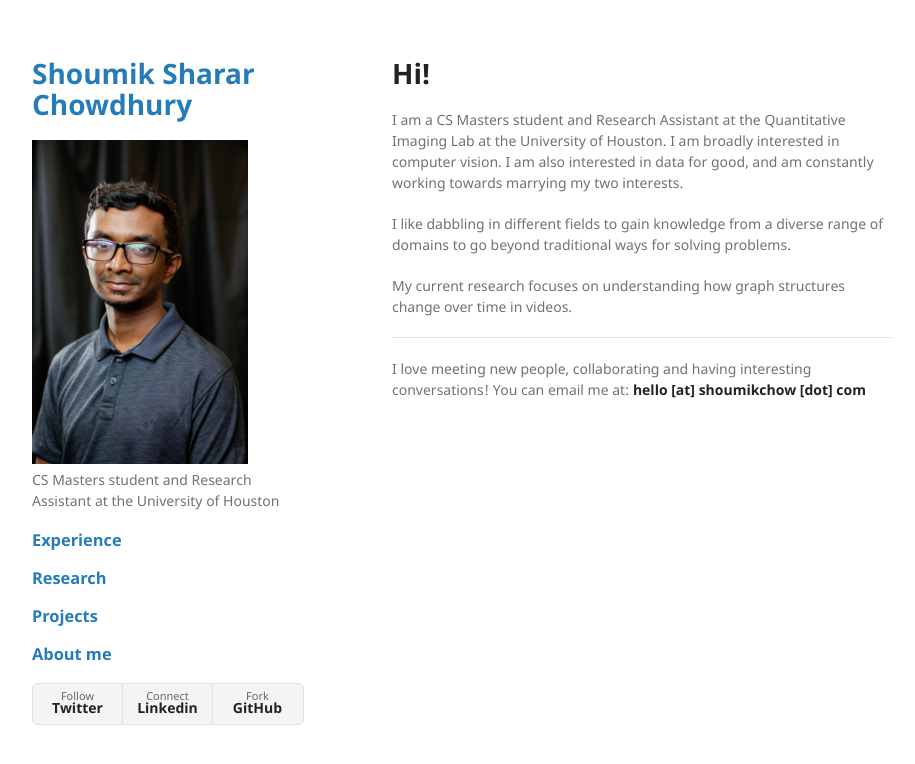
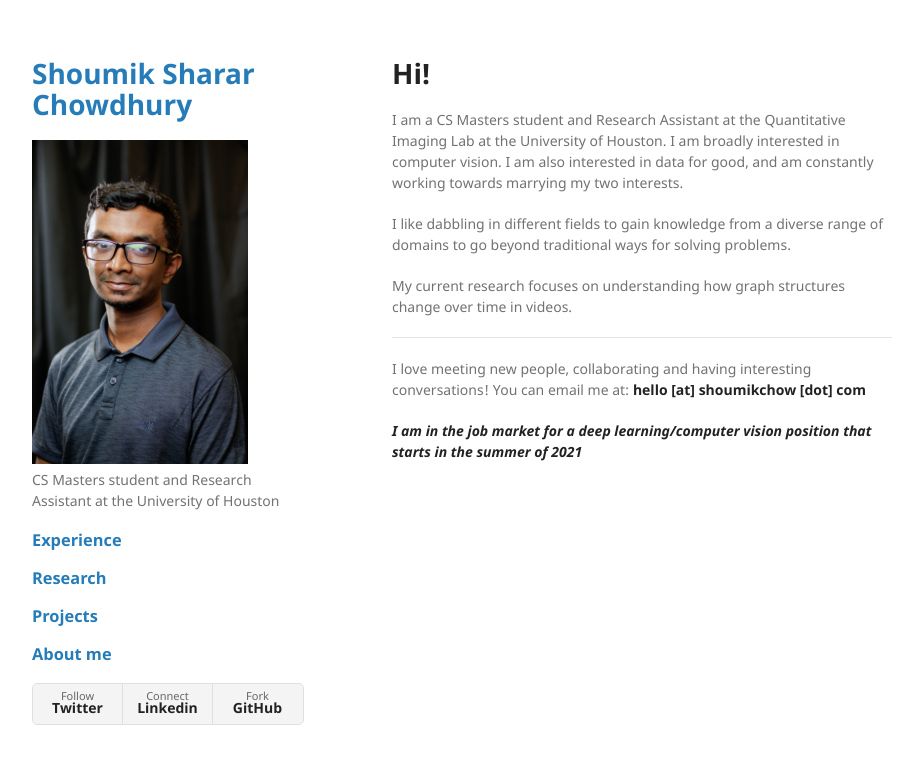
Before and after one commit to shoumikchow/shoumikchow.github.io, a Jekyll site: the page built from index.md, in a window 1280 px wide. Shown: the top 764 px of the page, without its empty margins (178-1093 px from the left). Built offline with Jekyll 4.4.1, drawn with Linux system fonts in a browser that asks for light colours.

Commit message:
Add job search line

```diff
--- a/index.md
+++ b/index.md
@@ -14,3 +14,5 @@ My current research focuses on understanding how graph structures change over ti
 * * *
 
 I love meeting new people, collaborating and having interesting conversations! You can email me at: **hello [at] shoumikchow [dot] com**
+
+**_I am in the job market for a deep learning/computer vision position that starts in the summer of 2021_**
```
